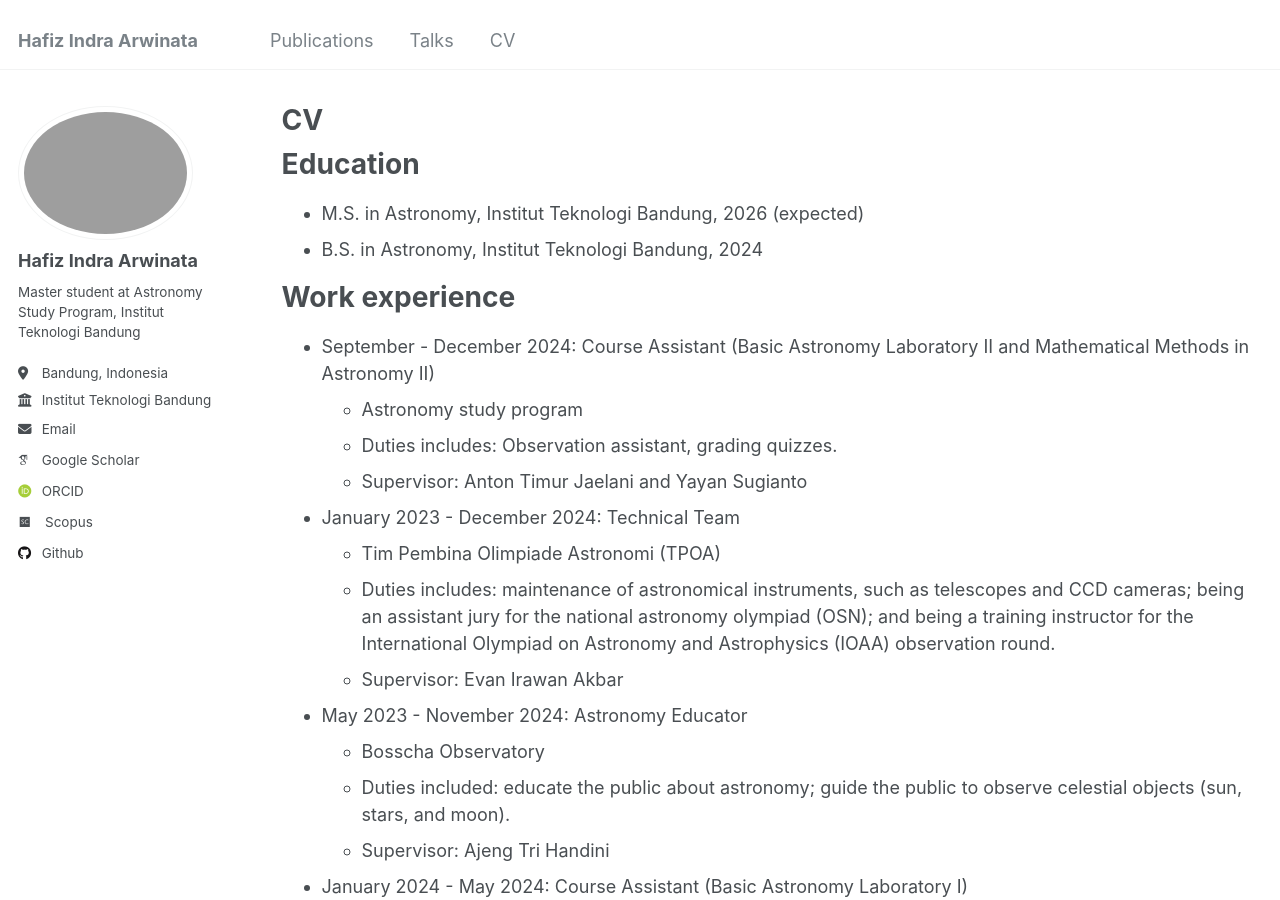
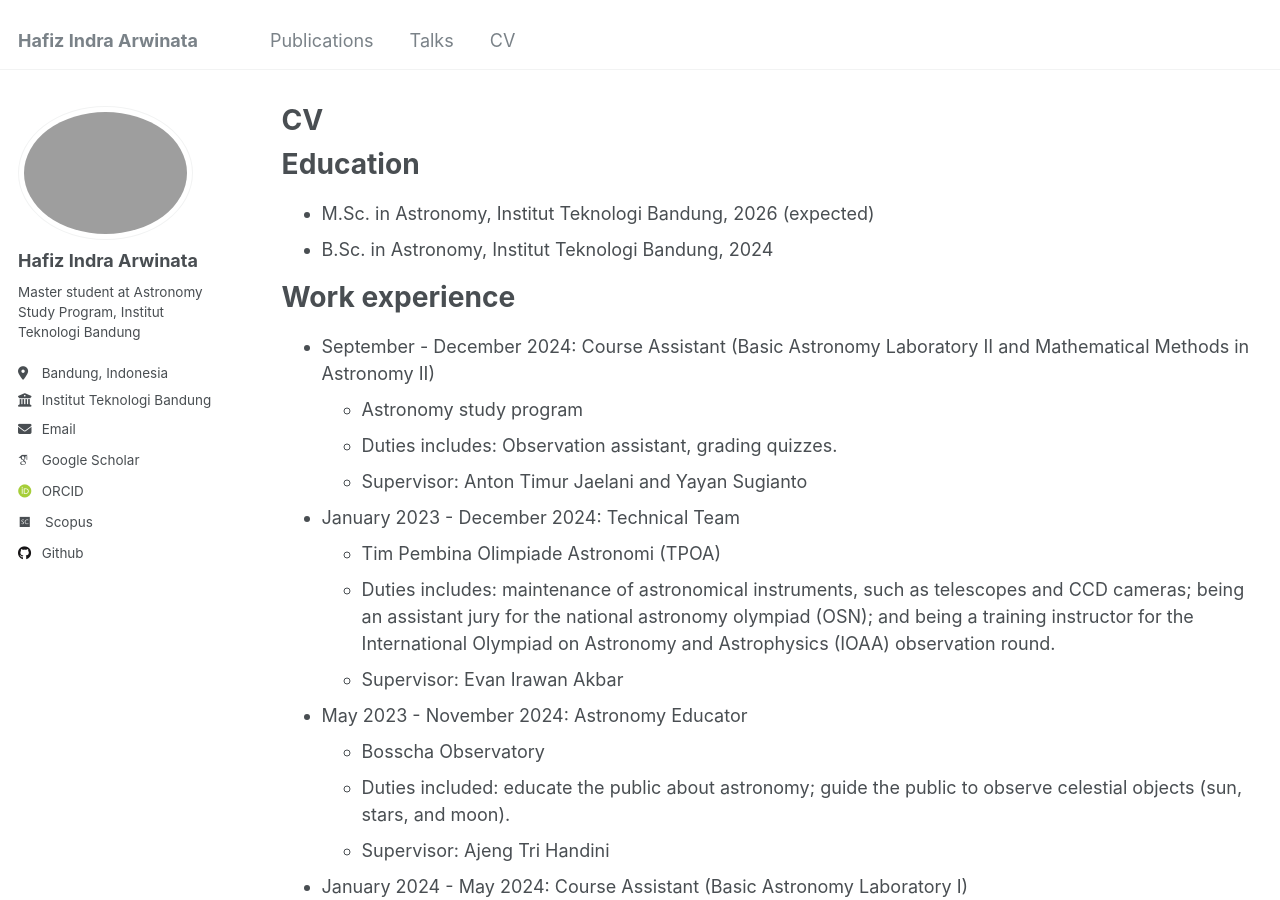
Before and after one commit to hafizia/hafizia.github.io, a Jekyll site: the page built from _pages/cv.md, in a window 1280 px wide and 900 px high. Built offline with Jekyll 4.4.1, drawn with Linux system fonts in a browser that asks for light colours; some web fonts are replaced.

Commit message:
Update cv.md

```diff
--- a/_pages/cv.md
+++ b/_pages/cv.md
@@ -11,8 +11,8 @@ redirect_from:
 
 Education
 ======
-* M.S. in Astronomy, Institut Teknologi Bandung, 2026 (expected)
-* B.S. in Astronomy, Institut Teknologi Bandung, 2024
+* M.Sc. in Astronomy, Institut Teknologi Bandung, 2026 (expected)
+* B.Sc. in Astronomy, Institut Teknologi Bandung, 2024
 
 Work experience
 ======
```
